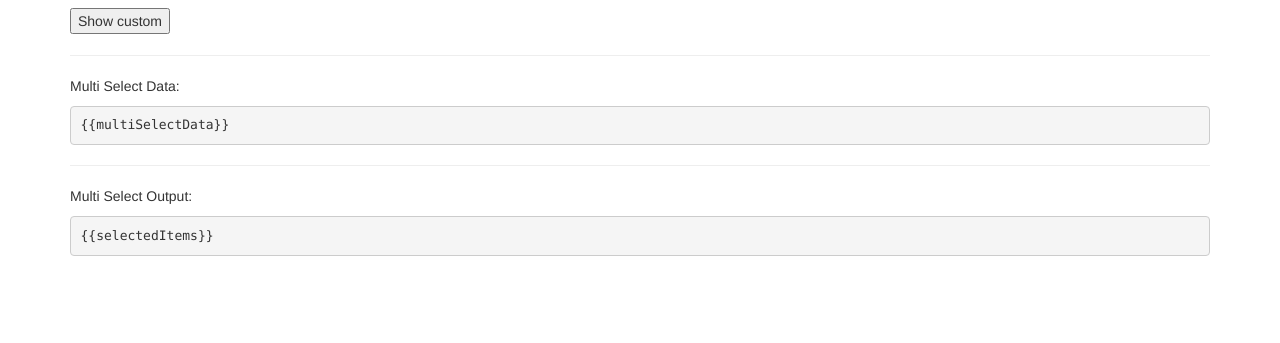
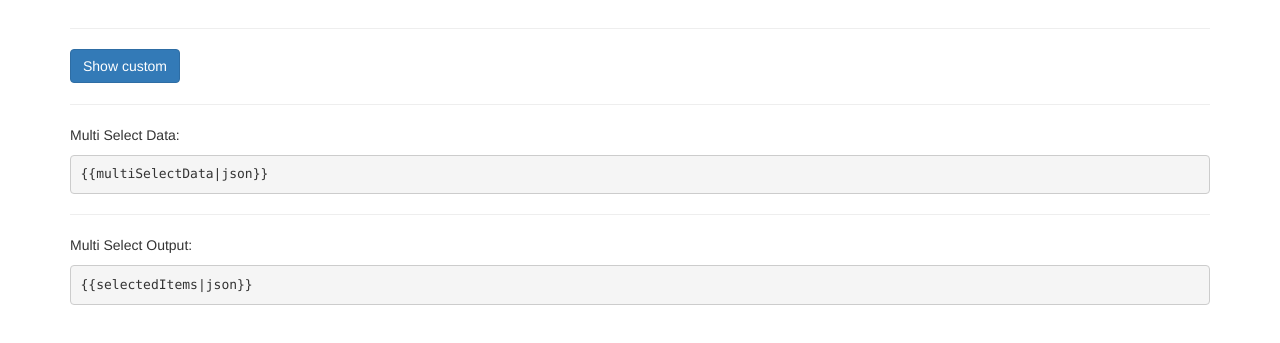
Before and after one commit to shalotelli/angular-multiselect, a website: page demo/demo.html in a window 1280 px wide. Shown: the part 63-406 px from the top of the page. Drawn offline with nearby package versions, Linux system fonts and the light colour scheme.

Commit message:
demo tweaks

```diff
--- a/demo/demo.html
+++ b/demo/demo.html
@@ -8,7 +8,7 @@
   <script data-require="angular.js@1.3.0-beta.5" data-semver="1.3.0-beta.5" src="https://code.angularjs.org/1.3.0-beta.5/angular.js"></script>
   <script src="../release/multiselect.min.js"></script>
   <link rel="stylesheet" href="../release/styles/multi-select.css" />
-  <script src="demo.js"></script>
+  <script src="../demo/demo.js"></script>
 </head>
 
 <body ng-app="multiSelectDemo">
@@ -18,6 +18,7 @@
       <div class="row">
         <div class="col-xs-6">
           <multi-select
+            name="demoDropdown"
             values="multiSelectData"
             model="selectedItems"
             show-filters="true"
@@ -27,7 +28,9 @@
         </div>
       </div>
 
-      <button ng-click="custom=!custom">Show custom</button>
+      <hr>
+
+      <button class="btn btn-primary" ng-click="custom=!custom">Show custom</button>
 
       <div class="row" ng-if="custom">
         <div class="col-xs-6">
@@ -45,11 +48,11 @@
       <hr />
 
       <p>Multi Select Data: </p>
-      <pre>{{multiSelectData}}</pre>
+      <pre>{{multiSelectData|json}}</pre>
       <p></p>
       <hr />
       <p>Multi Select Output: </p>
-      <pre>{{selectedItems}}</pre>
+      <pre>{{selectedItems|json}}</pre>
       <p></p>
     </div>
   </div>
```
